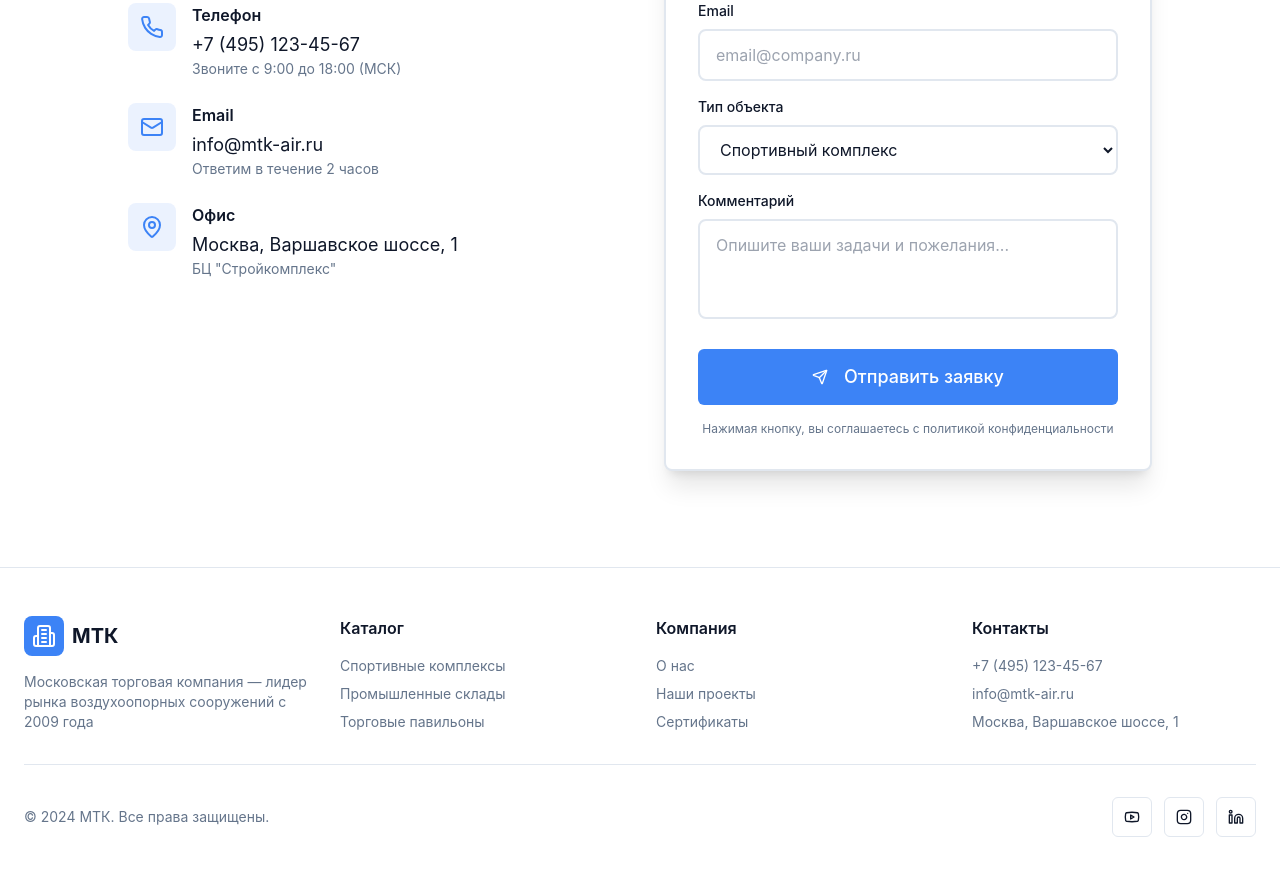
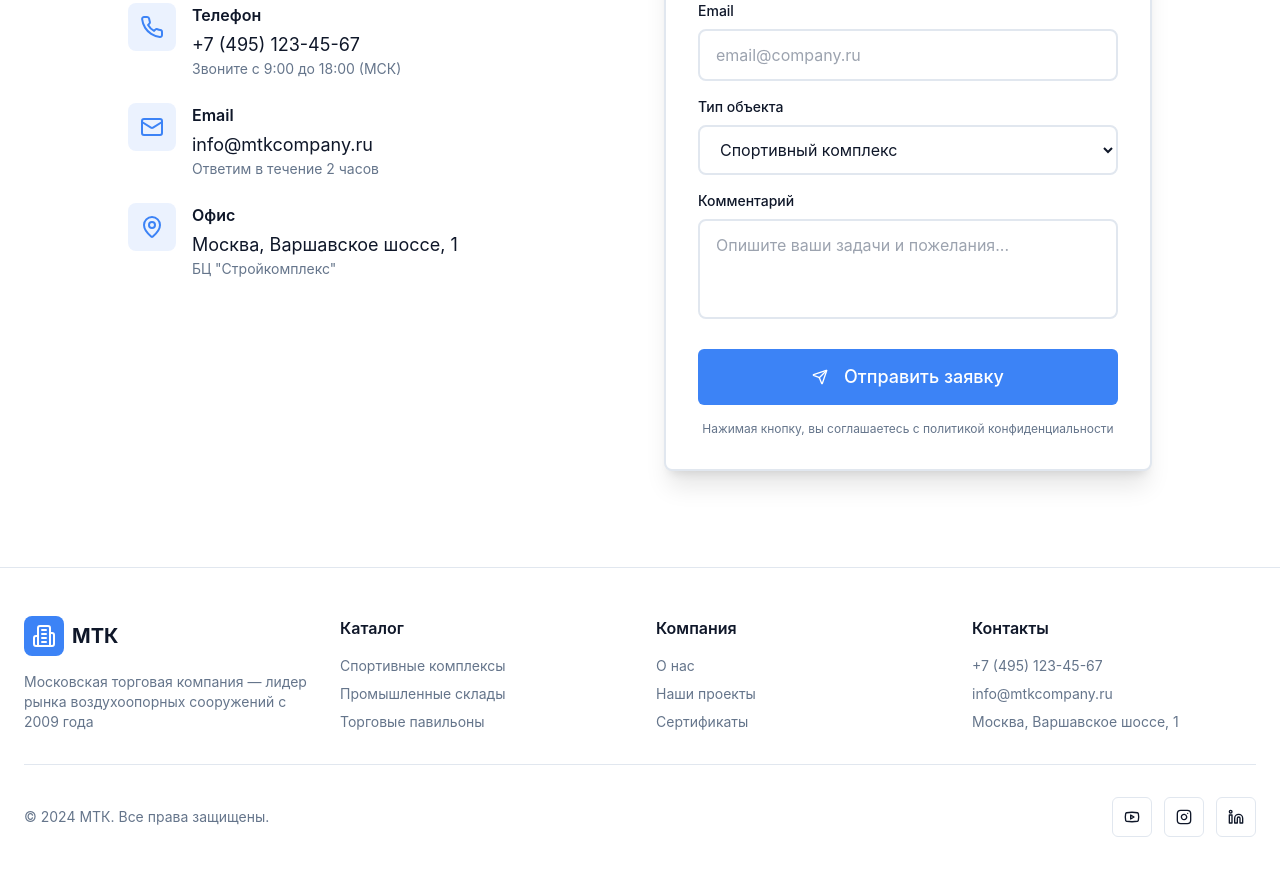
Before and after one commit to pr-poehali-dev/airstructure-landing, a React (Vite) app: page / in a window 1280 px wide. Shown: the part 4880-5755 px from the top of the page. Built offline with nearby package versions, Linux system fonts and the light colour scheme.

Commit message:
Добавить контакты MTK Company

```diff
--- a/src/pages/Index.tsx
+++ b/src/pages/Index.tsx
@@ -391,7 +391,7 @@ export default function Index() {
                     </div>
                     <div>
                       <div className="font-semibold mb-1">Email</div>
-                      <div className="text-lg">info@mtk-air.ru</div>
+                      <div className="text-lg">info@mtkcompany.ru</div>
                       <div className="text-sm text-muted-foreground">Ответим в течение 2 часов</div>
                     </div>
                   </div>
@@ -511,7 +511,7 @@ export default function Index() {
               <div className="font-semibold mb-4">Контакты</div>
               <ul className="space-y-2 text-sm text-muted-foreground">
                 <li>+7 (495) 123-45-67</li>
-                <li>info@mtk-air.ru</li>
+                <li>info@mtkcompany.ru</li>
                 <li>Москва, Варшавское шоссе, 1</li>
               </ul>
             </div>
```
